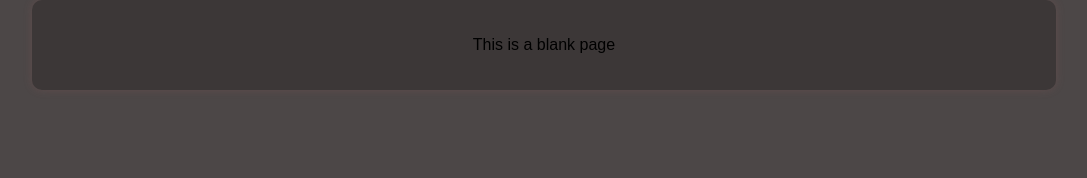
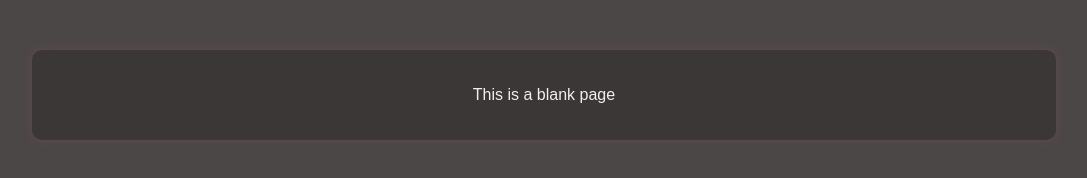
Before and after one commit to mikaleroy/Git-Page, a plain HTML site: page index.html in a window 1280 px wide. Shown: the whole page, without its empty margins (96-1183 px from the left). Drawn offline with Linux system fonts and the light colour scheme.

Commit message:
modify colors

```diff
--- a/index.html
+++ b/index.html
@@ -19,6 +19,7 @@
       width: 80%;
       margin: 0 auto;
       text-align: center;
+      padding-top: 50px;
     }
 
     .content {
@@ -26,6 +27,7 @@
       background-color: #3c3737;
       border-radius: 10px;
       box-shadow: 0 0 10px rgba(175, 98, 98, 0.2);
+      color: #f3eeee;
     }
   </style>
 </head>
```
